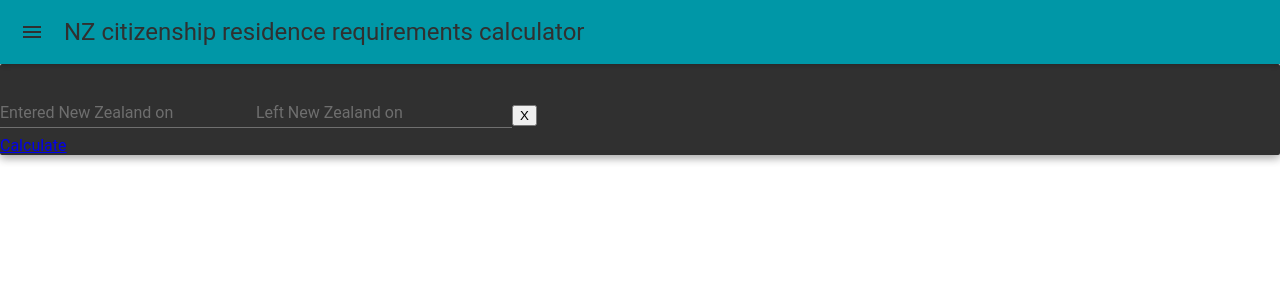
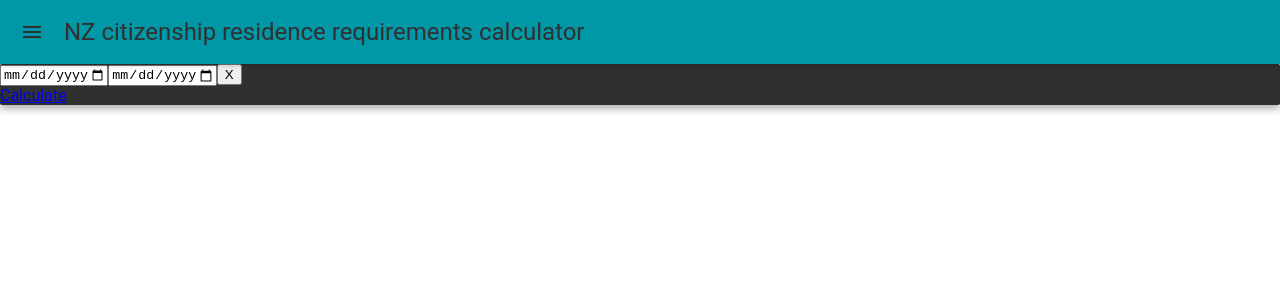
Before and after one commit to NShahri/nz-citizenship-calculator, a React (Create React App) app: page /#/ranges in a window 1280 px wide. Shown: the top 300 px of the page. Built offline with nearby package versions, Linux system fonts and the light colour scheme.

Commit message:
supporting native date picker

```diff
--- a/src/components/datePicker.js
+++ b/src/components/datePicker.js
@@ -3,7 +3,7 @@ import PropTypes from 'prop-types';
 import emptyFunc from 'empty/function';
 import DatePicker from 'material-ui/DatePicker';
 
-class DateRange extends Component {
+class CustomDatePicker extends Component {
     onChange = (e, value) =>{
         let {onChange} = this.props;
         onChange(value);
@@ -16,13 +16,13 @@ class DateRange extends Component {
     }
 }
 
-DateRange.propTypes = {
+CustomDatePicker.propTypes = {
     onChange: PropTypes.func.isRequired,
     value: PropTypes.instanceOf(Date)
 };
 
-DateRange.defaultProps = {
+CustomDatePicker.defaultProps = {
     onChange: emptyFunc
 };
 
-export default DateRange;
+export default CustomDatePicker;
--- a/src/components/dateRange.js
+++ b/src/components/dateRange.js
@@ -1,5 +1,5 @@
 import React, {Component} from 'react';
-import DatePicker from './datePicker';
+import DatePicker from './nativeDatePicker';
 import PropTypes from 'prop-types';
 import emptyFunc from 'empty/function';
 
@@ -44,6 +44,7 @@ class DateRange extends Component {
                             onChange={this.onEndDateChange}
                             maxDate={new Date()}
                             minDate={startDate}
+                            value={endDate}
                             style={{display: 'inline-block'}}/>
 
                 <button onClick={this.onDelete}>X</button>
--- a/src/components/dateRanges.js
+++ b/src/components/dateRanges.js
@@ -1,7 +1,6 @@
 import React, {Component} from 'react';
 import DateRange from './dateRange';
 import PropTypes from 'prop-types';
-import {Link} from 'react-router-dom'
 import emptyFunc from 'empty/function';
 
 class DateRanges extends Component {
@@ -9,13 +8,10 @@ class DateRanges extends Component {
         let {ranges = [], onDelete, onChange} = this.props;
 
         return (
-            <div>
-                {
-                    ranges.map((range, index) =>
-                        <DateRange key={range.id} {...range} onDelete={() => onDelete(range)} onChange={value=>{onChange(range,value)}} />)
-                }
-                <Link to="/result">Calculate</Link>
-            </div>
+            ranges.map((range, index) =>
+                <DateRange key={range.id} {...range} onDelete={() => onDelete(range)} onChange={value => {
+                    onChange(range, value)
+                }}/>)
         );
     }
 }
--- /dev/null
+++ b/src/components/nativeDatePicker.js
@@ -0,0 +1,39 @@
+import React, {Component} from 'react';
+import PropTypes from 'prop-types';
+import emptyFunc from 'empty/function';
+
+class NativeDatePicker extends Component {
+    onChange = (e) => {
+        let value = e.target.value;
+        let {onChange} = this.props;
+
+        if (value) {
+            onChange(new Date(value));
+            return;
+        }
+
+        onChange(null);
+    }
+
+    render() {
+        let {value, maxDate, minDate, ...props} = this.props;
+        let valueIso = value ? value.toISOString().substring(0, 10) : '';
+        let maxDateIso = maxDate ? maxDate.toISOString().substring(0, 10) : '';
+        let minDateIso = minDate ? minDate.toISOString().substring(0, 10) : '';
+
+        return (
+            <input {...props} type="date" onChange={this.onChange} value={valueIso} max={maxDateIso} min={minDateIso}/>
+        );
+    }
+}
+
+NativeDatePicker.propTypes = {
+    onChange: PropTypes.func.isRequired,
+    value: PropTypes.instanceOf(Date)
+};
+
+NativeDatePicker.defaultProps = {
+    onChange: emptyFunc
+};
+
+export default NativeDatePicker;
--- a/src/pages/dateRangesPage.js
+++ b/src/pages/dateRangesPage.js
@@ -2,6 +2,7 @@ import React, {Component} from 'react';
 import PropTypes from "prop-types";
 import DateRanges from "../components/dateRanges";
 import idGenerator from "../libs/idGenerator";
+import {Link} from 'react-router-dom'
 
 class DateRangesPage extends Component {
     constructor(...args) {
@@ -39,7 +40,13 @@ class DateRangesPage extends Component {
         return range;
     }
 
-    onChange = (range, value) => {
+    /**
+     * change handler
+     * @param range {DateRange} - date range which is changed
+     * @param value {DateRange} - new date range values
+     * @private
+     */
+    _onChange = (range, value) => {
         let newItem = Object.assign(range, value);
         let itemPosition = this.state.dateRanges.findIndex(d => d.id === range.id);
 
@@ -53,7 +60,12 @@ class DateRangesPage extends Component {
         this.setState({dateRanges: newArray});
     }
 
-    onDelete = (range) =>{
+    /**
+     * delete handler
+     * @param range {DateRange}
+     * @private
+     */
+    _onDelete = (range) => {
         let itemPosition = this.state.dateRanges.findIndex(d => d.id === range.id);
 
         let newArray = [
@@ -67,7 +79,10 @@ class DateRangesPage extends Component {
 
     render() {
         return (
-            <DateRanges ranges={this.state.dateRanges} onDelete={this.onDelete} onChange={this.onChange}/>
+            <div>
+                <DateRanges ranges={this.state.dateRanges} onDelete={this._onDelete} onChange={this._onChange}/>
+                <div><Link to="/result">Calculate</Link></div>
+            </div>
         );
     }
 }
```
